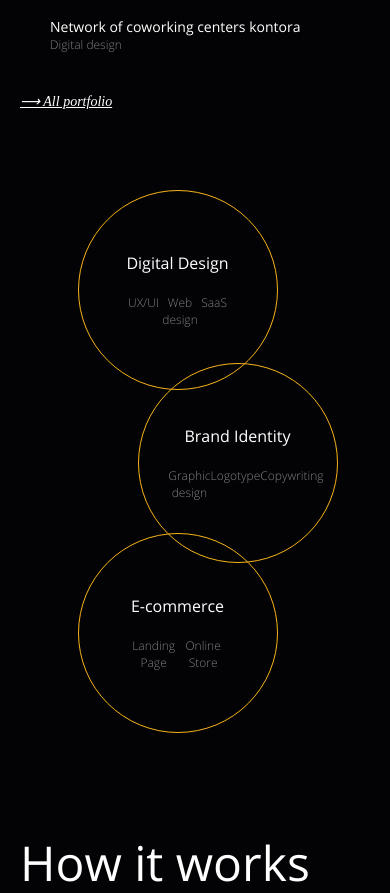
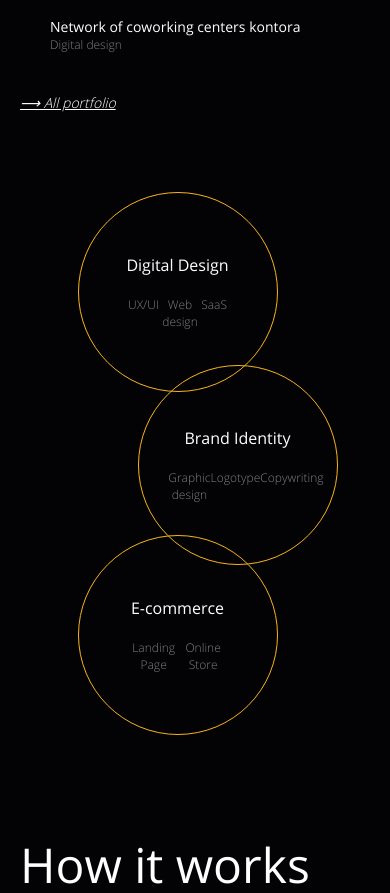
Before and after one commit to webtoothteam/webtooth, a plain HTML site: page index.html in a window 390 px wide. Shown: the part 1204-2097 px from the top of the page. Drawn offline with nearby package versions, Linux system fonts and the light colour scheme.

Commit message:
Update Style.css

```diff
--- a/Style/Style.css
+++ b/Style/Style.css
@@ -10,6 +10,12 @@ body {
     flex-direction: column;
     align-items: center;
     overflow-x: hidden;
+}
+
+.all-port{
+    display: none;
+    cursor: pointer;
+    font-family: 'OpenSans-300';
 }
 
 .block {
@@ -1222,6 +1228,10 @@ a {
         justify-content: space-around;
         align-items: center;
     }
+
+        .all-port{
+        display: flex;
+    }
 }
 
 @media screen and (max-width: 395px) {
```
